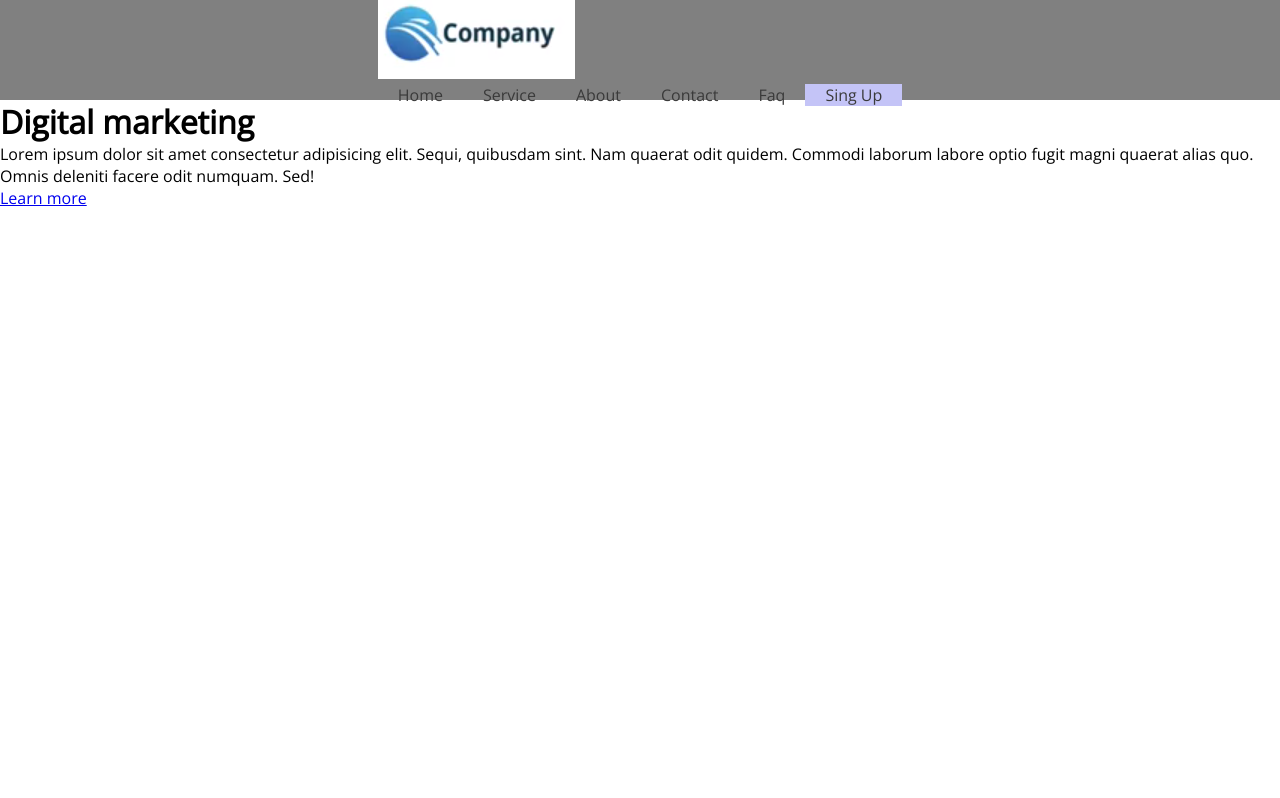
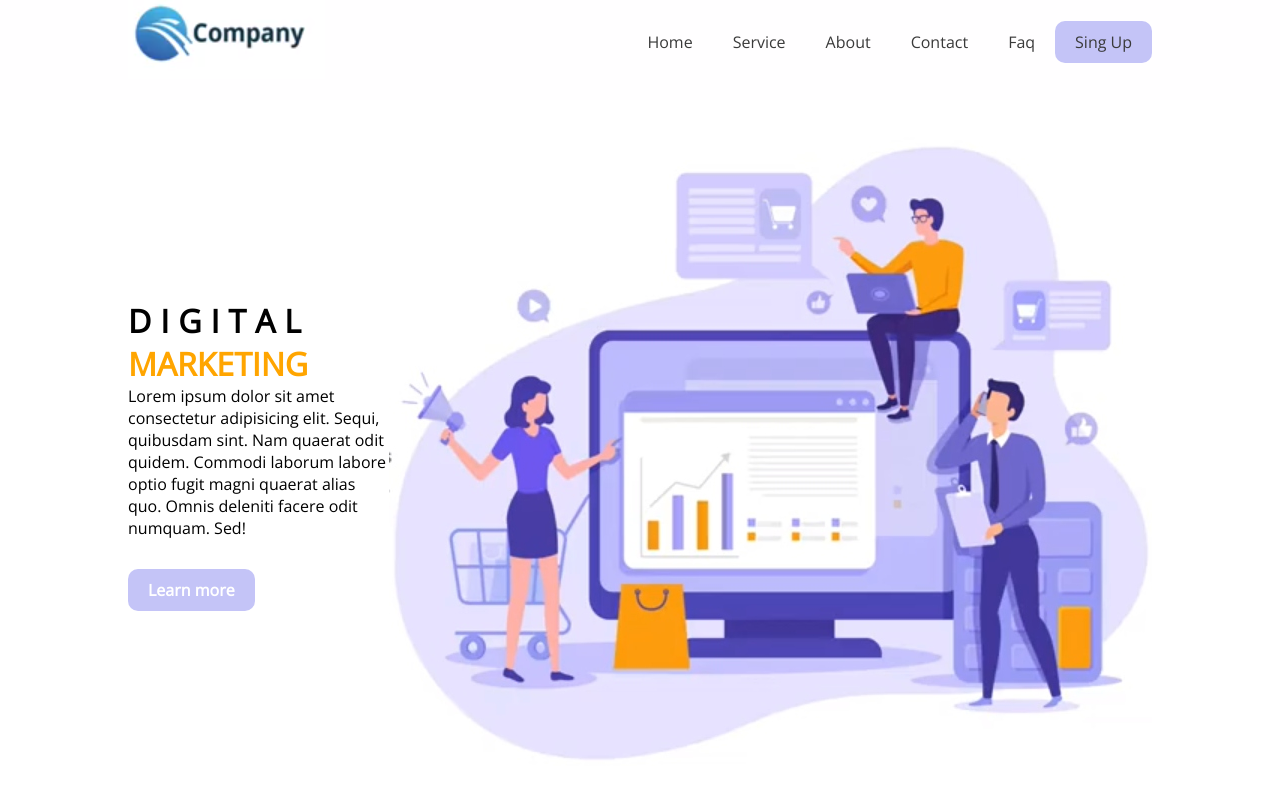
Before and after one commit to AR-LT/responsive-dizainas-su-flex, a plain HTML site: page index.html in a window 1280 px wide. Drawn offline with nearby package versions, Linux system fonts and the light colour scheme.

Commit message:
finished design

```diff
--- a/index.html
+++ b/index.html
@@ -1,21 +1,24 @@
 <!DOCTYPE html>
 <html lang="en">
   <head>
-    <meta charset="UTF-8">
-    <meta http-equiv="X-UA-Compatible" content="IE=edge">
-    <meta name="viewport" content="width=device-width, initial-scale=1.0">
+    <meta charset="UTF-8" />
+    <meta http-equiv="X-UA-Compatible" content="IE=edge" />
+    <meta name="viewport" content="width=device-width, initial-scale=1.0" />
     <title>Service page</title>
-    <link rel="preconnect" href="https://fonts.googleapis.com">
-    <link rel="preconnect" href="https://fonts.gstatic.com" crossorigin>
-    <link href="https://fonts.googleapis.com/css2?family=Open+Sans:wght@300&display=swap" rel="stylesheet">
-    <link href="src/style.css" rel="stylesheet">
+    <link rel="preconnect" href="https://fonts.googleapis.com" />
+    <link rel="preconnect" href="https://fonts.gstatic.com" crossorigin />
+    <link
+      href="https://fonts.googleapis.com/css2?family=Open+Sans:wght@300&display=swap"
+      rel="stylesheet"
+    />
+    <link href="src/style.css" rel="stylesheet" />
   </head>
 
   <body>
     <header>
       <div class="container">
         <div class="logo">
-                <img src="./src/logo.png" alt="logo">
+          <img src="./src/logo.png" alt="logo" />
         </div>
         <nav>
           <ul>
@@ -32,12 +35,20 @@
     <main>
       <div class="container">
         <div class="box1">
-                <h1>Digital <span class="marketing">marketing</span></h1>
-                <p>Lorem ipsum dolor sit amet consectetur adipisicing elit. Sequi, quibusdam sint. Nam quaerat odit quidem. Commodi laborum labore optio fugit magni quaerat alias quo. Omnis deleniti facere odit numquam. Sed!</p>
-                <a href="#">Learn more</a>
+          <h1>
+            <span class="digital">Digital </span
+            ><span class="marketing"><br />marketing</span>
+          </h1>
+          <p>
+            Lorem ipsum dolor sit amet consectetur adipisicing elit. Sequi,
+            quibusdam sint. Nam quaerat odit quidem. Commodi laborum labore
+            optio fugit magni quaerat alias quo. Omnis deleniti facere odit
+            numquam. Sed!
+          </p>
+          <a href="#" class="learn-more">Learn more</a>
         </div>
         <div class="box2">
-                <img>
+          <img src="./src/marketing.jpg" />
         </div>
       </div>
     </main>
--- a/src/style.css
+++ b/src/style.css
@@ -4,13 +4,11 @@
   box-sizing: border-box;
 }
 body {
-    font-family: 'Open Sans', sans-serif;
+  font-family: "Open Sans", sans-serif;
 }
 header {
   height: 100px;
-    background: gray;
-    display: flex;
-    justify-content: space-around;
+  background: #fffeff;
 }
 ul {
   display: flex;
@@ -23,4 +21,49 @@ ul li a {
 }
 .shadow {
   background: #c4c4f7;
+  border-radius: 10px;
+  padding-top: 10px;
+  padding-bottom: 10px;
 }
+main {
+  display: flex;
+  border-radius: 1px solid red;
+  height: calc(100vh - 100px);
+  align-items: center;
+  justify-content: center;
+}
+.container {
+  width: 80%;
+  margin: auto;
+  display: flex;
+  justify-content: space-between;
+}
+nav {
+  align-self: center;
+}
+.box1 {
+  background-color: #fff;
+  align-self: center;
+}
+h1 {
+  text-transform: uppercase;
+}
+.marketing {
+  color: orange;
+}
+.digital {
+  font-weight: 900;
+  letter-spacing: 9px;
+}
+.learn-more {
+  margin-top: 20px;
+  background: #c4c4f7;
+  border-radius: 10px;
+  padding: 10px 20px;
+  text-decoration: none;
+  color: white;
+  font-weight: bold;
+}
+p {
+  margin-bottom: 40px;
+}
```
Lines whose indentation alone changed are shown as unchanged.
